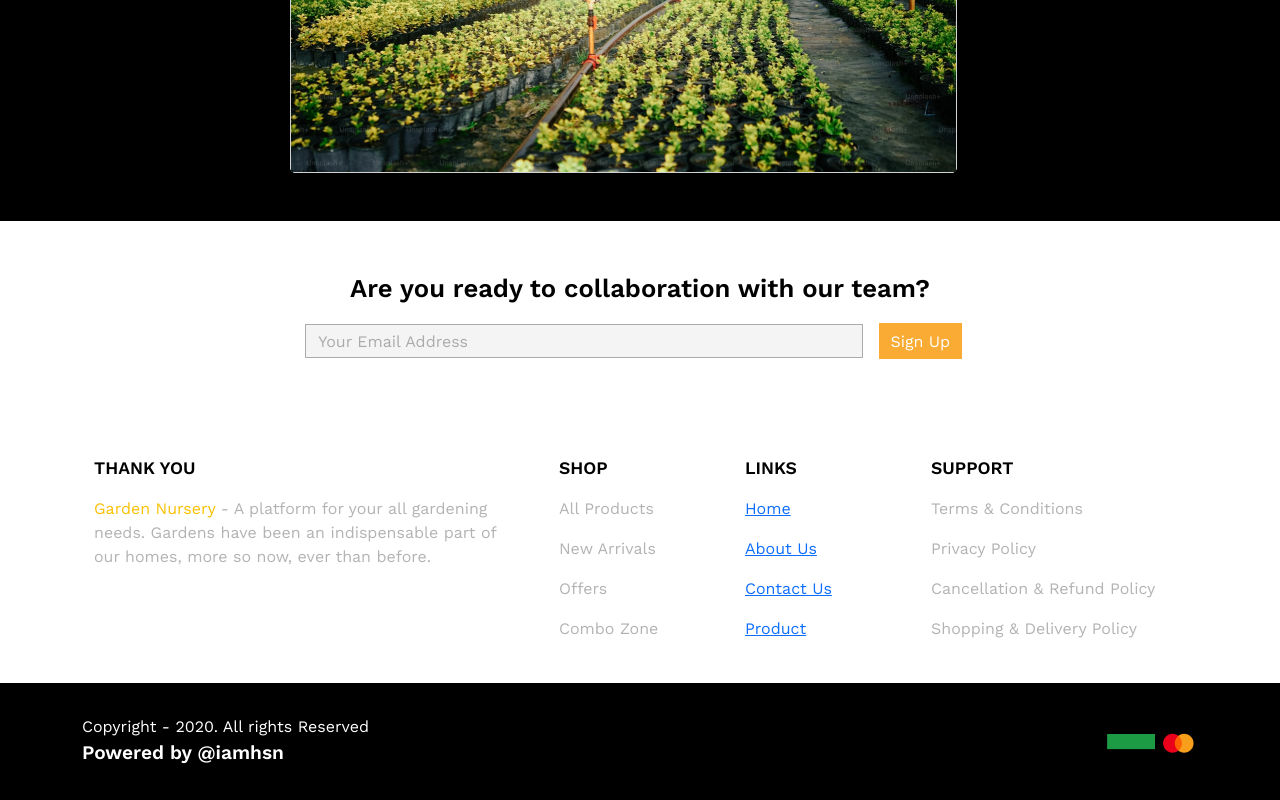
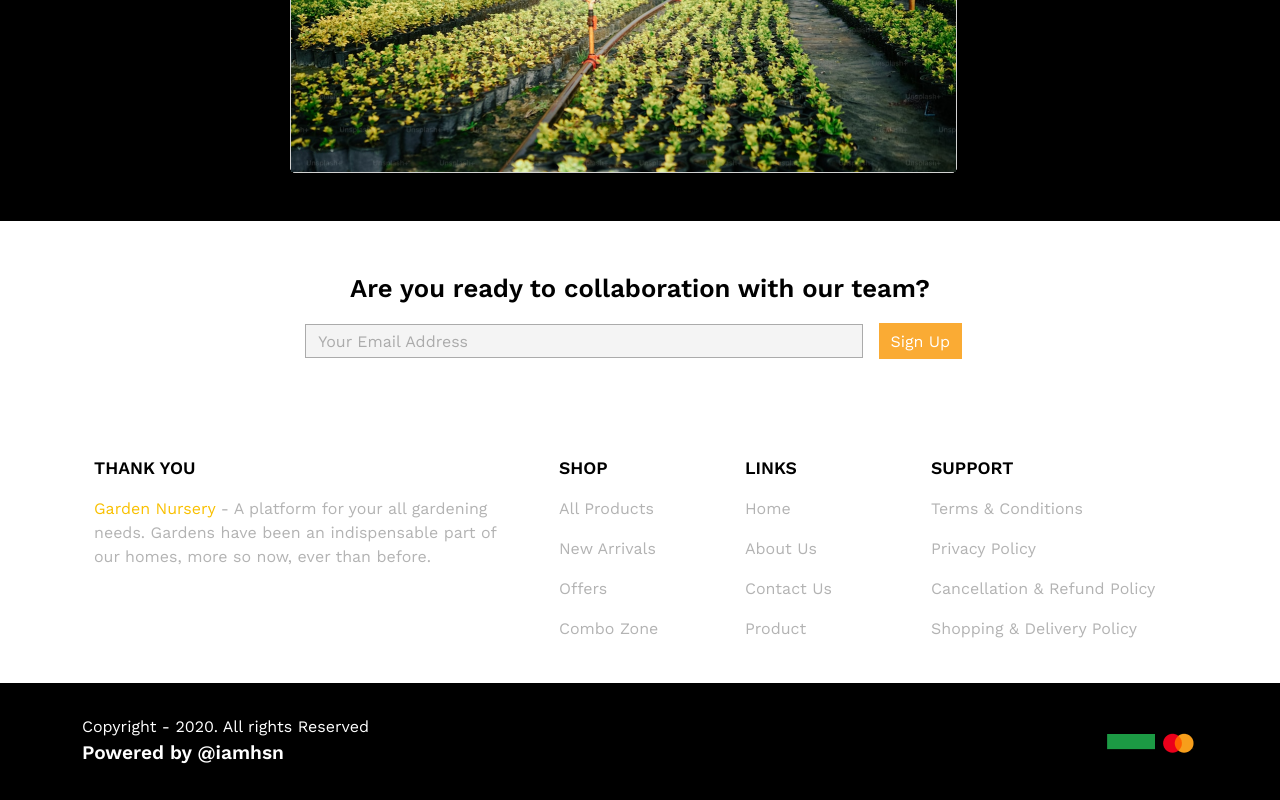
Before and after one commit to SnehalJalit/nursery-plant, a plain HTML site: page index.html in a window 1280 px wide. Shown: the part 4381-5181 px from the top of the page. Drawn offline with nearby package versions, Linux system fonts and the light colour scheme.

Commit message:
Update Nuseryplanthome.css

```diff
--- a/Nuseryplanthome.css
+++ b/Nuseryplanthome.css
@@ -977,6 +977,17 @@ font-size: 1rem;
     font-size: 1rem;
 
 }
+.Nuseryplanthome-mainsection-row12-content-container-p-textlink{
+    color: #B3B3B3 !important;
+
+    text-decoration: none;
+}
+
+
+
+
+
+
 .Nuseryplanthome-mainsection-row12-content-container-p-textspan{
     font-weight: 400;
     font-family: "Work Sans", serif;
```
